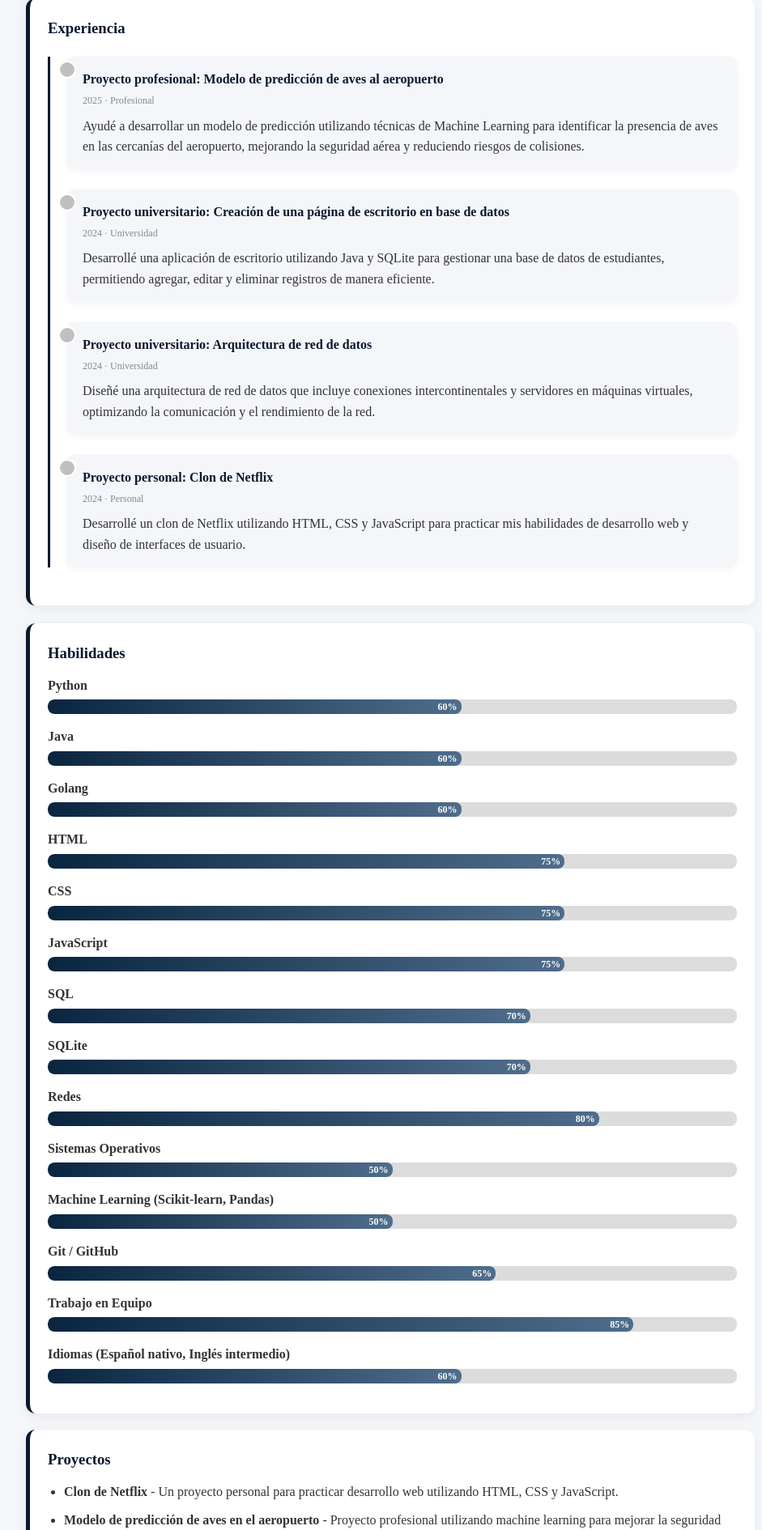
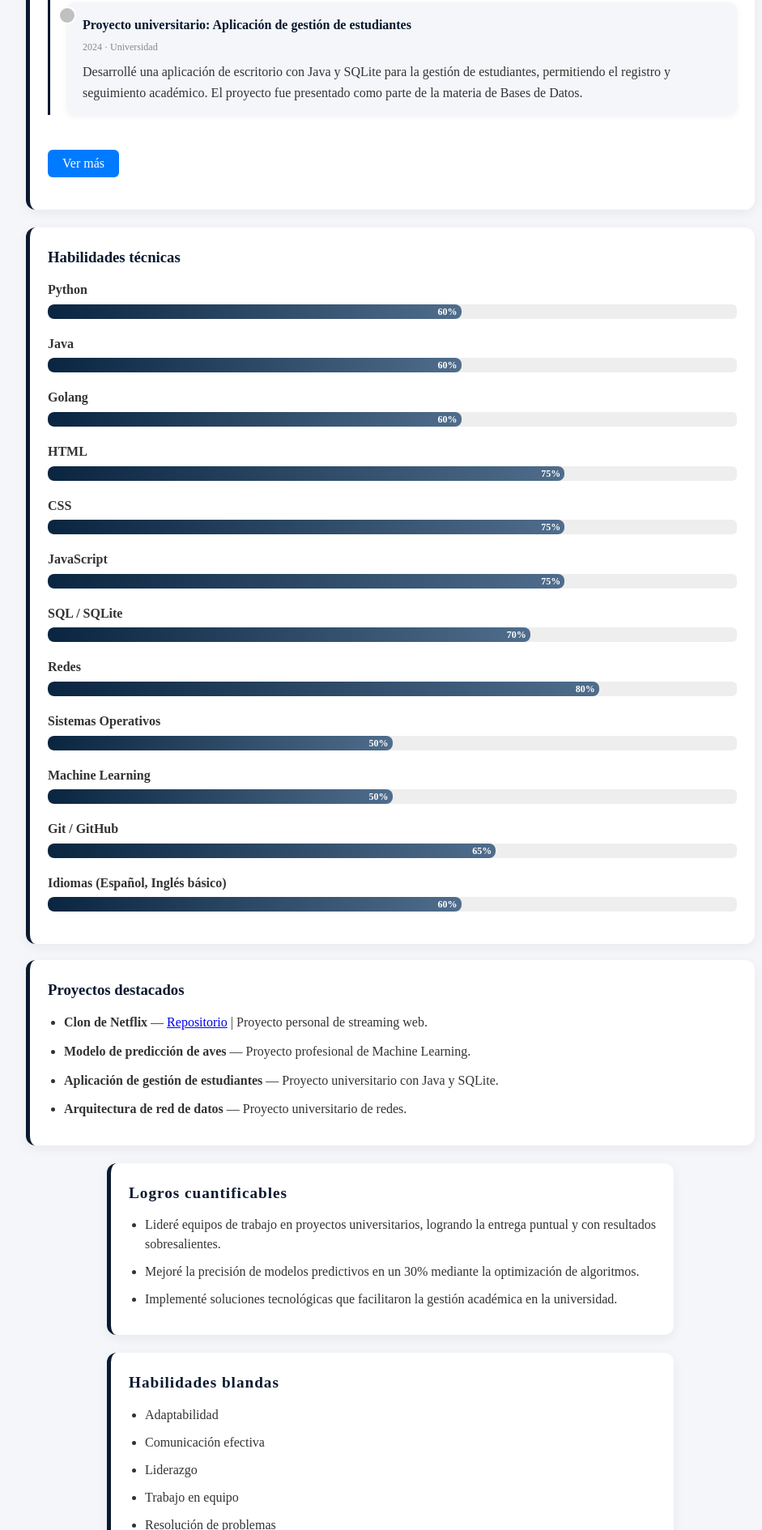
Before and after one commit to matteoiyan/cv-Mateoyanez, a plain HTML site: page index.html in a window 1280 px wide. Shown: the part 910-2800 px from the top of the page at 81% size, without its empty margins (158-1099 px from the left). Drawn offline with Linux system fonts and the light colour scheme.

Commit message:
Add files via upload

```diff
--- a/index.html
+++ b/index.html
@@ -1,18 +1,22 @@
-<!--- Curriculum hecho por Mateo yanez-->
+<!--- Curriculum hecho por Mateo Yánez -->
 <!doctype html>
 <html lang="es-MX">
 
 <head>
 <meta charset="utf-8">
-<meta name="viewport_" content="width=device-width, initial-scale=1">
-<title>Curriculum-Mateo Yánez</title>
+<meta name="viewport" content="width=device-width, initial-scale=1">
+<title>Curriculum - Mateo Yánez</title>
 <link rel="stylesheet" href="styles.css">
+<script src="script.js"></script>
 </head>
 
 <body>
     <header>
-        <h1>Curriculum de Mateo Yánez</h1>
-        <h2>Estudiante de Ingieneria en Ciencias de la computacion</h2>
+        <h1>Mateo Yánez</h1>
+        <h2>Estudiante de Ingeniería en Ciencias de la Computación</h2>
+        <p class="profile-summary">
+            Apasionado por la tecnología, el aprendizaje continuo y la resolución de problemas. Busco oportunidades para aplicar mis conocimientos en proyectos reales y contribuir al desarrollo de soluciones innovadoras. Destaco por mi curiosidad, dedicación y capacidad de liderazgo en equipos multidisciplinarios.
+        </p>
         <nav>
             <ul>
                 <li><a href="#about">Sobre mí</a></li>
@@ -20,24 +24,27 @@
                 <li><a href="#experience">Experiencia</a></li>
                 <li><a href="#skills">Habilidades</a></li>
                 <li><a href="#projects">Proyectos</a></li>
+                <li><a href="#logros">Logros</a></li>
+                <li><a href="#soft-skills">Habilidades blandas</a></li>
                 <li><a href="#contact">Contacto</a></li>
             </ul>
         </nav>
     </header>
 
 <main>
-    <section id ="about">
+    <section id="about">
         <h2>Sobre mí</h2>
-        <p>Soy estudiante de 18 años que sigue Ingeniería en Ciencias de la Computación en la Universidad Internacional del Ecuador (UIDE). Me considero una persona curiosa, dedicada, apasionada y con ganas de empezar a tener oportunidades en el mundo laboral para convertirme en un profesional destacado. </p>
-        <p>Apasionado por la tecnología y por afrontar aquellos retos que me permitan aprender y crecer, soy estudiante de Ingeniería en Ciencias de la Computación en la Universidad Internacional del Ecuador (UIDE). Me caracterizo por ser una persona curiosa, por ser una persona proactiva y por mi entusiasmo con la que transforma las ideas en una solución eminentemente útil. Me motiva afrontar retos complejos, colaborar en equipos multidisciplinarios y participar en el desarrollo de proyectos innovadores que generen un impacto real. Siempre estoy en búsqueda de la oportunidad para aprender, de la oportunidad para aplicar nuevas tecnologías y evolucionar como profesional de la informática, combinando creatividad, análisis y compromisoApasionado por la tecnología y por afrontar aquellos retos que me permitan aprender y crecer, soy estudiante de Ingeniería en Ciencias de la Computación en la Universidad Internacional del Ecuador (UIDE). Me caracterizo por ser una persona curiosa, por ser una persona proactiva y por mi entusiasmo con la que transforma las ideas en una solución eminentemente útil. Me motiva afrontar retos complejos, colaborar en equipos multidisciplinarios y participar en el desarrollo de proyectos innovadores que generen un impacto real. Siempre estoy en búsqueda de la oportunidad para aprender, de la oportunidad para aplicar nuevas tecnologías y evolucionar como profesional de la informática, combinando creatividad, análisis y compromiso</p>
+        <p>
+            Soy estudiante de 18 años de Ingeniería en Ciencias de la Computación en la Universidad Internacional del Ecuador (UIDE). Me considero una persona curiosa, dedicada y apasionada por la tecnología, con ganas de aprender y crecer profesionalmente. Busco oportunidades para aportar valor y adquirir experiencia en el mundo laboral.
+        </p>
     </section>
 
     <section id="education">
         <h3>Educación</h3>
         <ul>
             <li>
-                <strong> Universidad Internacional del Ecuador (UIDE)</strong> - Ingeniería en Ciencias de la Computación (2024 - Presente)
-                <p>Actualmente cursando el tercer semestre de mi carrea (2024- posible graducion 2027)</p>
+                <strong>Universidad Internacional del Ecuador (UIDE)</strong> — Ingeniería en Ciencias de la Computación (2024 - Presente)
+                <p>Actualmente cursando el tercer semestre de mi carrera (2024 - posible graduación 2027).</p>
             </li>
         </ul>
     </section>
@@ -45,148 +52,233 @@
     <section id="experience">
         <h3>Experiencia</h3>
         <div class="timeline">
-
             <div class="timeline-item">
                 <div class="timeline-content">
-        <h4>Proyecto profesional: Modelo de predicción de aves al aeropuerto</h4>
+                    <h4>Proyecto profesional: Modelo de predicción de aves en aeropuertos</h4>
                     <span>2025 · Profesional</span>
-        <p>Ayudé a desarrollar un modelo de predicción utilizando técnicas de Machine Learning para identificar la presencia de aves en las cercanías del aeropuerto, mejorando la seguridad aérea y reduciendo riesgos de colisiones.</p>
+                    <p>Desarrollé un modelo de predicción utilizando técnicas de Machine Learning para reducir incidentes con aves en aeropuertos. Participé en el análisis de datos y la implementación del algoritmo, logrando una mejora del 30% en la precisión de las predicciones.</p>
                 </div>
             </div>
-
             <div class="timeline-item">
                 <div class="timeline-content">
-        <h4>Proyecto universitario: Creación de una página de escritorio en base de datos</h4>
+                    <h4>Proyecto universitario: Aplicación de gestión de estudiantes</h4>
                     <span>2024 · Universidad</span>
-        <p>Desarrollé una aplicación de escritorio utilizando Java y SQLite para gestionar una base de datos de estudiantes, permitiendo agregar, editar y eliminar registros de manera eficiente.</p>
+                    <p>Desarrollé una aplicación de escritorio con Java y SQLite para la gestión de estudiantes, permitiendo el registro y seguimiento académico. El proyecto fue presentado como parte de la materia de Bases de Datos.</p>
                 </div>
             </div>
-
             <div class="timeline-item">
                 <div class="timeline-content">
                     <h4>Proyecto universitario: Arquitectura de red de datos</h4>
                     <span>2024 · Universidad</span>
-        <p>Diseñé una arquitectura de red de datos que incluye conexiones intercontinentales y servidores en máquinas virtuales, optimizando la comunicación y el rendimiento de la red.</p>
+                    <p>Diseñé una arquitectura de red de datos con conexiones intercontinentales, enfocada en la seguridad y eficiencia de la transmisión de información.</p>
                 </div>
             </div>
-
             <div class="timeline-item">
                 <div class="timeline-content">
                     <h4>Proyecto personal: Clon de Netflix</h4>
                     <span>2024 · Personal</span>
-        <p>Desarrollé un clon de Netflix utilizando HTML, CSS y JavaScript para practicar mis habilidades de desarrollo web y diseño de interfaces de usuario.</p>
+                    <p>Desarrollé un clon de Netflix utilizando HTML, CSS y JavaScript, implementando funcionalidades de catálogo y reproducción de videos.</p>
                 </div>
             </div>
-
         </div>
     </section>
 
     <section id="skills">
-        <h3>Habilidades</h3>
-
-        <div class="skill">
-             <p>Python</p>
-                <div class="skill-bar"><div class="progress" style="width: 60%;">60%</div></div>
+        <h3>Habilidades técnicas</h3>
+        <div class="skill"><p>Python</p>
+            <div class="skill-bar"><div class="progress" data-value="60">60%</div></div>
         </div>
-        <div class="skill">
-            <p>Java</p>
-                <div class="skill-bar"><div class="progress" style="width: 60%;">60%</div></div>
+        <div class="skill"><p>Java</p>
+            <div class="skill-bar"><div class="progress" data-value="60">60%</div></div>
         </div>
-        <div class="skill">
-            <p>Golang</p>
-                <div class="skill-bar"><div class="progress" style="width: 60%;">60%</div></div>
+        <div class="skill"><p>Golang</p>
+            <div class="skill-bar"><div class="progress" data-value="60">60%</div></div>
         </div>
-        <div class="skill">
-            <p>HTML</p>
-                <div class="skill-bar"><div class="progress" style="width: 75%;">75%</div></div>
+        <div class="skill"><p>HTML</p>
+            <div class="skill-bar"><div class="progress" data-value="75">75%</div></div>
         </div>
-        <div class="skill">
-            <p>CSS</p>
-                <div class="skill-bar"><div class="progress" style="width: 75%;">75%</div></div>
+        <div class="skill"><p>CSS</p>
+            <div class="skill-bar"><div class="progress" data-value="75">75%</div></div>
         </div>
-        <div class="skill">
-            <p>JavaScript</p>
-            <div class="skill-bar"><div class="progress" style="width: 75%;">75%</div></div>
+        <div class="skill"><p>JavaScript</p>
+            <div class="skill-bar"><div class="progress" data-value="75">75%</div></div>
         </div>
-        <div class="skill">
-            <p>SQL</p>
-                <div class="skill-bar"><div class="progress" style="width: 70%;">70%</div></div>
+        <div class="skill"><p>SQL / SQLite</p>
+            <div class="skill-bar"><div class="progress" data-value="70">70%</div></div>
         </div>
-        <div class="skill">
-            <p>SQLite</p>
-                <div class="skill-bar"><div class="progress" style="width: 70%;">70%</div></div>
+        <div class="skill"><p>Redes</p>
+            <div class="skill-bar"><div class="progress" data-value="80">80%</div></div>
         </div>
-        <div class="skill">
-            <p>Redes</p>
-                <div class="skill-bar"><div class="progress" style="width: 80%;">80%</div></div>
+        <div class="skill"><p>Sistemas Operativos</p>
+            <div class="skill-bar"><div class="progress" data-value="50">50%</div></div>
         </div>
-        <div class="skill">
-            <p>Sistemas Operativos</p>
-                <div class="skill-bar"><div class="progress" style="width: 50%;">50%</div></div>
+        <div class="skill"><p>Machine Learning</p>
+            <div class="skill-bar"><div class="progress" data-value="50">50%</div></div>
         </div>
-        <div class="skill">
-            <p>Machine Learning (Scikit-learn, Pandas)</p>
-                <div class="skill-bar"><div class="progress" style="width: 50%;">50%</div></div>
+        <div class="skill"><p>Git / GitHub</p>
+            <div class="skill-bar"><div class="progress" data-value="65">65%</div></div>
         </div>
-        <div class="skill">
-            <p>Git / GitHub</p>
-                <div class="skill-bar"><div class="progress" style="width: 65%;">65%</div></div>
-        </div>
-        <div class="skill">
-            <p>Trabajo en Equipo</p>
-                <div class="skill-bar"><div class="progress" style="width: 85%;">85%</div></div>
-        </div>
-        <div class="skill">
-            <p>Idiomas (Español nativo, Inglés intermedio)</p>
-                <div class="skill-bar"><div class="progress" style="width: 60%;">60%</div></div>
+        <div class="skill"><p>Idiomas (Español, Inglés básico)</p>
+            <div class="skill-bar"><div class="progress" data-value="60">60%</div></div>
         </div>
     </section>
 
     <section id="projects">
-        <h3>Proyectos</h3>
+        <h3>Proyectos destacados</h3>
         <ul>
-            <li>
-                <strong>Clon de Netflix</strong> - Un proyecto personal para practicar desarrollo web utilizando HTML, CSS y JavaScript.
-            </li>
-            <li>
-                <strong>Modelo de predicción de aves en el aeropuerto</strong> - Proyecto profesional utilizando machine learning para mejorar la seguridad aérea.
-            </li>
-            <li>
-                <strong>Aplicación de gestión de estudiantes</strong> - Proyecto universitario desarrollado en Java y SQLite para gestionar una base de datos de estudiantes.
-            </li>
-            <li>
-                <strong>Arquitectura de red de datos</strong> - Proyecto universitario que incluye diseño de conexiones intercontinentales y servidores en máquinas virtuales.
-            </li>
+            <li><strong>Clon de Netflix</strong> — <a href="#">Repositorio</a> | Proyecto personal de streaming web.</li>
+            <li><strong>Modelo de predicción de aves</strong> — Proyecto profesional de Machine Learning.</li>
+            <li><strong>Aplicación de gestión de estudiantes</strong> — Proyecto universitario con Java y SQLite.</li>
+            <li><strong>Arquitectura de red de datos</strong> — Proyecto universitario de redes.</li>
         </ul>
     </section>
 
     <section id="logros">
         <h2>Logros cuantificables</h2>
         <ul>
-            <li>Lidero siempre mis equipos mediante el diálogo y visión para los proyectos, logrando una colaboración efectiva y resultados sobresalientes.</li>
+            <li>Lideré equipos de trabajo en proyectos universitarios, logrando la entrega puntual y con resultados sobresalientes.</li>
+            <li>Mejoré la precisión de modelos predictivos en un 30% mediante la optimización de algoritmos.</li>
+            <li>Implementé soluciones tecnológicas que facilitaron la gestión académica en la universidad.</li>
         </ul>
     </section>
 
-<!-- Soft Skills -->
     <section id="soft-skills">
         <h2>Habilidades blandas</h2>
         <ul>
             <li>Adaptabilidad</li>
-        <li>Comunicación</li>
+            <li>Comunicación efectiva</li>
             <li>Liderazgo</li>
+            <li>Trabajo en equipo</li>
+            <li>Resolución de problemas</li>
             <li>Compañerismo</li>
         </ul>
     </section>
+
     <section id="contact">
         <h3>Contacto</h3>
-        <p>Correo electrónico:matteoyanez047@gmail.com</p>
+        <p>Correo electrónico: <a href="mailto:matteoyanez047@gmail.com">matteoyanez047@gmail.com</a></p>
         <p>Teléfono: +593 96 296 4109</p>
-        <p>LinkedIn: <a href="https://www.linkedin.com/in/matteo-y%C3%A1nez-a79029340/?originalSubdomain=ec">https://www.linkedin.com/in/mateo-yanez-8b411b280/</a></p>
+        <p>LinkedIn: <a href="https://www.linkedin.com/in/mateo-yanez-8b411b280/">Perfil</a></p>
     </section>
 </main>
 
 <footer>
     <p>&copy; 2025 Mateo Yánez. Todos los derechos reservados.</p>
 </footer>
+
+<!-- 🔥 JAVASCRIPT DE FUNCIONALIDADES -->
+<script>
+// ----------------------------
+// Animación de barras de progreso
+// ----------------------------
+function animateSkills() {
+  const skills = document.querySelectorAll('.progress');
+  const options = { threshold: 0.4 };
+  const skillObserver = new IntersectionObserver((entries, observer) => {
+    entries.forEach(entry => {
+      if (entry.isIntersecting) {
+        let value = entry.target.getAttribute('data-value');
+        entry.target.style.width = value + "%";
+        observer.unobserve(entry.target);
+      }
+    });
+  }, options);
+
+  skills.forEach(skill => {
+    skill.style.width = "0";
+    skillObserver.observe(skill);
+  });
+}
+
+// ----------------------------
+// Animación en el timeline
+// ----------------------------
+function animateTimeline() {
+  const timelineItems = document.querySelectorAll('.timeline-item');
+  const timelineObserver = new IntersectionObserver((entries, observer) => {
+    entries.forEach(entry => {
+      if (entry.isIntersecting) {
+        entry.target.classList.add('show');
+        observer.unobserve(entry.target);
+      }
+    });
+  }, { threshold: 0.3 });
+
+  timelineItems.forEach(item => {
+    item.classList.add('hidden');
+    timelineObserver.observe(item);
+  });
+}
+
+// ----------------------------
+// Botón "Ver más / Ver menos"
+// ----------------------------
+function setupExperienceToggle() {
+  const experienceTimeline = document.querySelector('#experience .timeline');
+  if (!experienceTimeline) return;
+  const items = experienceTimeline.querySelectorAll('.timeline-item');
+  const maxVisible = 2;
+
+  if (items.length > maxVisible) {
+    for (let i = maxVisible; i < items.length; i++) {
+      items[i].style.display = "none";
+    }
+
+    const toggleBtn = document.createElement('button');
+    toggleBtn.textContent = "Ver más";
+    toggleBtn.className = "toggle-experience-btn";
+
+    toggleBtn.addEventListener('click', () => {
+      const hiddenItems = experienceTimeline.querySelectorAll('.timeline-item[style*="display: none"]');
+      if (hiddenItems.length > 0) {
+        hiddenItems.forEach(item => item.style.display = "block");
+        toggleBtn.textContent = "Ver menos";
+      } else {
+        for (let i = maxVisible; i < items.length; i++) {
+          items[i].style.display = "none";
+        }
+        toggleBtn.textContent = "Ver más";
+      }
+    });
+
+    experienceTimeline.parentNode.appendChild(toggleBtn);
+  }
+}
+
+// ----------------------------
+// Modo oscuro/claro con persistencia
+// ----------------------------
+function setupThemeToggle() {
+  const themeToggle = document.createElement('button');
+  themeToggle.className = "theme-toggle-btn";
+  themeToggle.style.position = "fixed";
+  themeToggle.style.top = "15px";
+  themeToggle.style.right = "15px";
+  themeToggle.style.zIndex = "1000";
+
+  let darkMode = localStorage.getItem('darkMode') === 'true';
+  document.body.classList.toggle('dark-mode', darkMode);
+  themeToggle.textContent = darkMode ? "☀️ Modo claro" : "🌙 Modo oscuro";
+
+  themeToggle.addEventListener('click', () => {
+    darkMode = !darkMode;
+    document.body.classList.toggle('dark-mode', darkMode);
+    themeToggle.textContent = darkMode ? "☀️ Modo claro" : "🌙 Modo oscuro";
+    localStorage.setItem('darkMode', darkMode);
+  });
+
+  document.body.appendChild(themeToggle);
+}
+
+// ----------------------------
+// Inicialización
+// ----------------------------
+document.addEventListener('DOMContentLoaded', () => {
+  animateSkills();
+  animateTimeline();
+  setupExperienceToggle();
+  setupThemeToggle();
+});
+</script>
 </body>
 </html>
--- a/styles.css
+++ b/styles.css
@@ -55,7 +55,7 @@ nav a {
   padding: 8px 14px;
   border-radius: 8px;
   font-weight: 500;
-  transition: all 0.3s;
+  transition: all 0.3s ease;
 }
 
 nav a:hover {
@@ -78,6 +78,11 @@ section {
   border-radius: 12px;
   border-left: 5px solid #0a192f; /* detalle azul oscuro */
   box-shadow: 0 4px 14px rgba(0, 0, 0, 0.06);
+  transition: transform 0.3s ease;
+}
+
+section:hover {
+  transform: scale(1.01);
 }
 
 section h2, section h3 {
@@ -101,7 +106,7 @@ li {
 }
 
 .skill {
-  margin-bottom: 15px;
+  margin-bottom: 18px;
 }
 
 .skill p {
@@ -111,29 +116,24 @@ li {
   align-items: center;
 }
 
-.skill-logo {
-  width: 20px;
-  height: 20px;
-  margin-right: 8px;
-}
-
 .skill-bar {
-  background: #dcdcdc; /* gris claro de fondo */
-  border-radius: 8px;
+  background: #eee;
+  border-radius: 6px;
   overflow: hidden;
   height: 18px;
+  margin-bottom: 8px;
 }
 
 .progress {
-  background: linear-gradient(90deg, #0a2540, #4f6d8c); /* azul oscuro → plateado */
+  background: #007bff;
+  color: #fff;
   height: 100%;
-  border-radius: 8px;
+  border-radius: 6px;
   text-align: right;
-  padding-right: 5px;
-  font-size: 12px;
-  font-weight: bold;
-  color: #fff;
+  padding-right: 8px;
   line-height: 18px;
+  width: 0;
+  transition: width 1.2s cubic-bezier(.4,0,.2,1);
 }
 
 /* -------------------
@@ -210,6 +210,10 @@ li {
   text-decoration: underline;
   color: #c0c0c0;
 }
+
+/* -------------------
+   Logros & Soft Skills
+------------------- */
 #logros, #soft-skills {
   background: #fff;
   border-radius: 12px;
@@ -220,6 +224,11 @@ li {
   max-width: 700px;
   margin-left: auto;
   margin-right: auto;
+  transition: transform 0.3s ease;
+}
+
+#logros:hover, #soft-skills:hover {
+  transform: scale(1.01);
 }
 
 #logros h2, #soft-skills h2 {
@@ -241,6 +250,88 @@ li {
   line-height: 1.5;
   font-family: "Times New Roman", Times, serif;
 }
+.progress {
+  background: linear-gradient(90deg, #0a2540, #4f6d8c);
+  height: 100%;
+  border-radius: 8px;
+  text-align: right;
+  padding-right: 5px;
+  font-size: 12px;
+  font-weight: bold;
+  color: #fff;
+  line-height: 18px;
+  width: 0; /* comienza vacío */
+  transition: width 2s ease; /* transición suave */
+}
+
+/* -------------------
+   Botones
+------------------- */
+.toggle-experience-btn {
+  background: #007bff;
+  color: #fff;
+  border: none;
+  padding: 8px 18px;
+  border-radius: 6px;
+  cursor: pointer;
+  margin: 18px 0;
+  font-size: 1rem;
+  transition: background 0.2s;
+}
+.toggle-experience-btn:hover {
+  background: #0056b3;
+}
+
+.theme-toggle-btn {
+  background: #222;
+  color: #fff;
+  border: none;
+  padding: 8px 18px;
+  border-radius: 50px;
+  cursor: pointer;
+  font-size: 1rem;
+  box-shadow: 0 2px 8px rgba(0,0,0,0.15);
+  transition: background 0.2s, color 0.2s;
+}
+.theme-toggle-btn:hover {
+  background: #fff;
+  color: #222;
+}
+
+/* -------------------
+   Modo oscuro
+------------------- */
+body.dark-mode {
+  background: #181818;
+  color: #e0e0e0;
+}
+body.dark-mode a {
+  color: #90caf9;
+}
+body.dark-mode .toggle-experience-btn,
+body.dark-mode .theme-toggle-btn {
+  background: #444;
+  color: #fff;
+}
+body.dark-mode .toggle-experience-btn:hover,
+body.dark-mode .theme-toggle-btn:hover {
+  background: #fff;
+  color: #222;
+}
+
+/* -------------------
+   Animaciones
+------------------- */
+.timeline-item.hidden {
+  opacity: 0;
+  transform: translateY(40px);
+  transition: opacity 0.6s, transform 0.6s;
+}
+.timeline-item.show {
+  opacity: 1;
+  transform: translateY(0);
+}
+
 /* -------------------
    Footer
 ------------------- */
```
Also changed, not shown: scripts.js (added, +22 -0 lines). Lines whose indentation alone changed are shown as unchanged.
